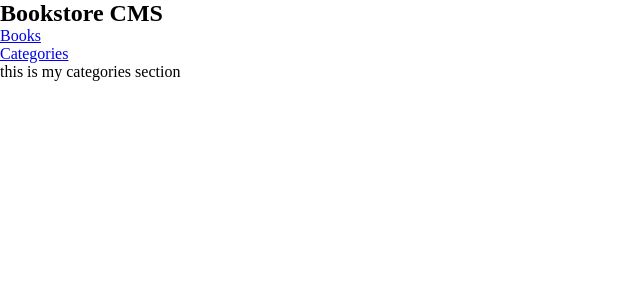
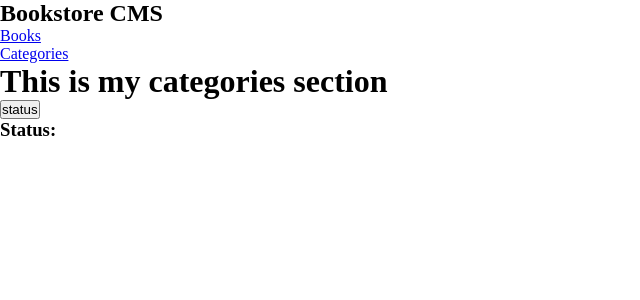
Before and after one commit to andgarzonmal/bookstore, a React (Create React App) app: page /Categories in a window 1280 px wide. Shown: the top 300 px of the page, without its empty margins (0-640 px from the left). Built offline with nearby package versions, Linux system fonts and the light colour scheme.

Commit message:
ADD categories functionality

```diff
--- a/src/components/Categories.js
+++ b/src/components/Categories.js
@@ -1,7 +1,32 @@
-import React from 'react';
+import React, { useState } from 'react';
+import { useSelector, useDispatch } from 'react-redux';
+import { checkStatus } from '../Redux/Categories/categories';
 
 export default function Categories() {
+  const status = useSelector((state) => state.categories);
+  const dispatch = useDispatch();
+  const [state, setstate] = useState(false);
+
+  const handleButton = () => {
+    console.log(state);
+    setstate((state) => !state);
+    console.log(status);
+    dispatch(checkStatus());
+  };
+
   return (
-    <div>this is my categories section</div>
+    <div>
+      <h1>
+        This is my categories section
+      </h1>
+      <button type="button" id="status" onClick={handleButton}>status</button>
+      {state ? <h3>click to check status</h3> : (
+        <h3>
+          {' '}
+          <b>Status:</b>
+          {status}
+        </h3>
+      ) }
+    </div>
   );
 }
```
